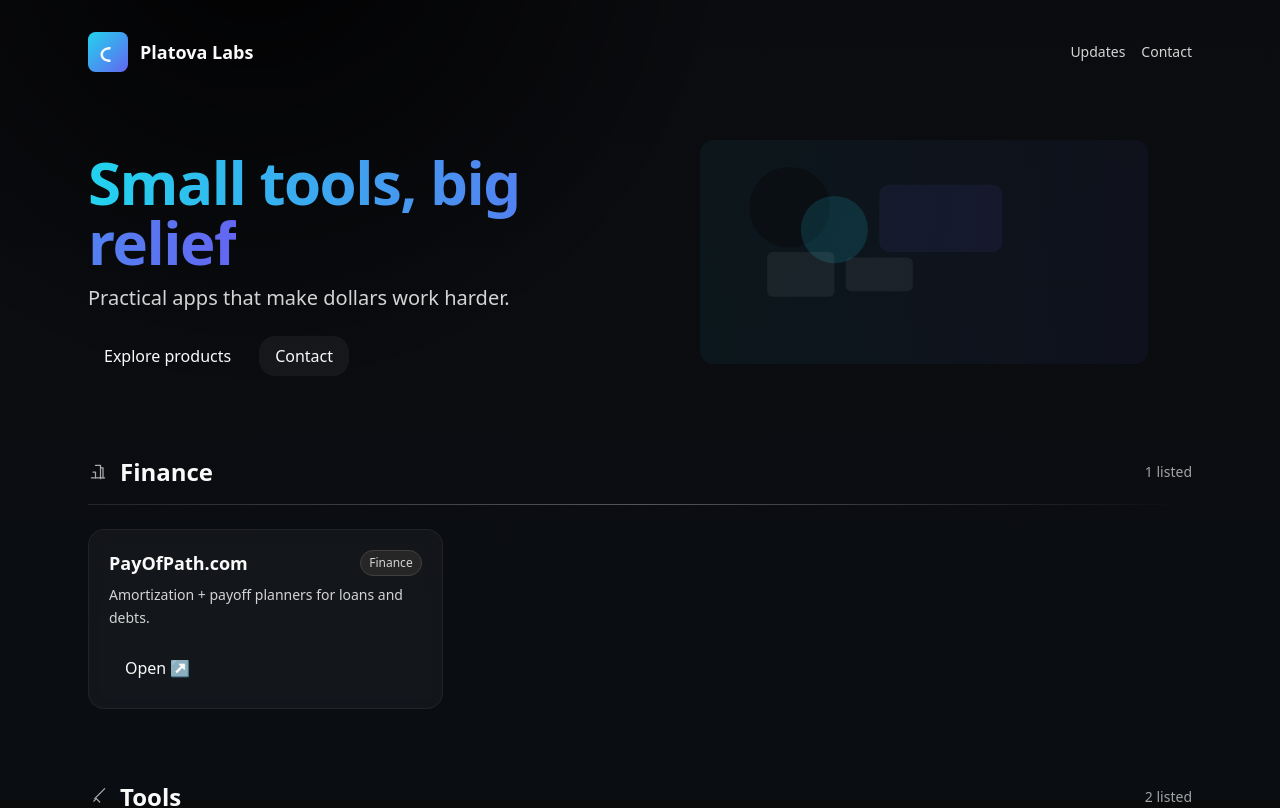
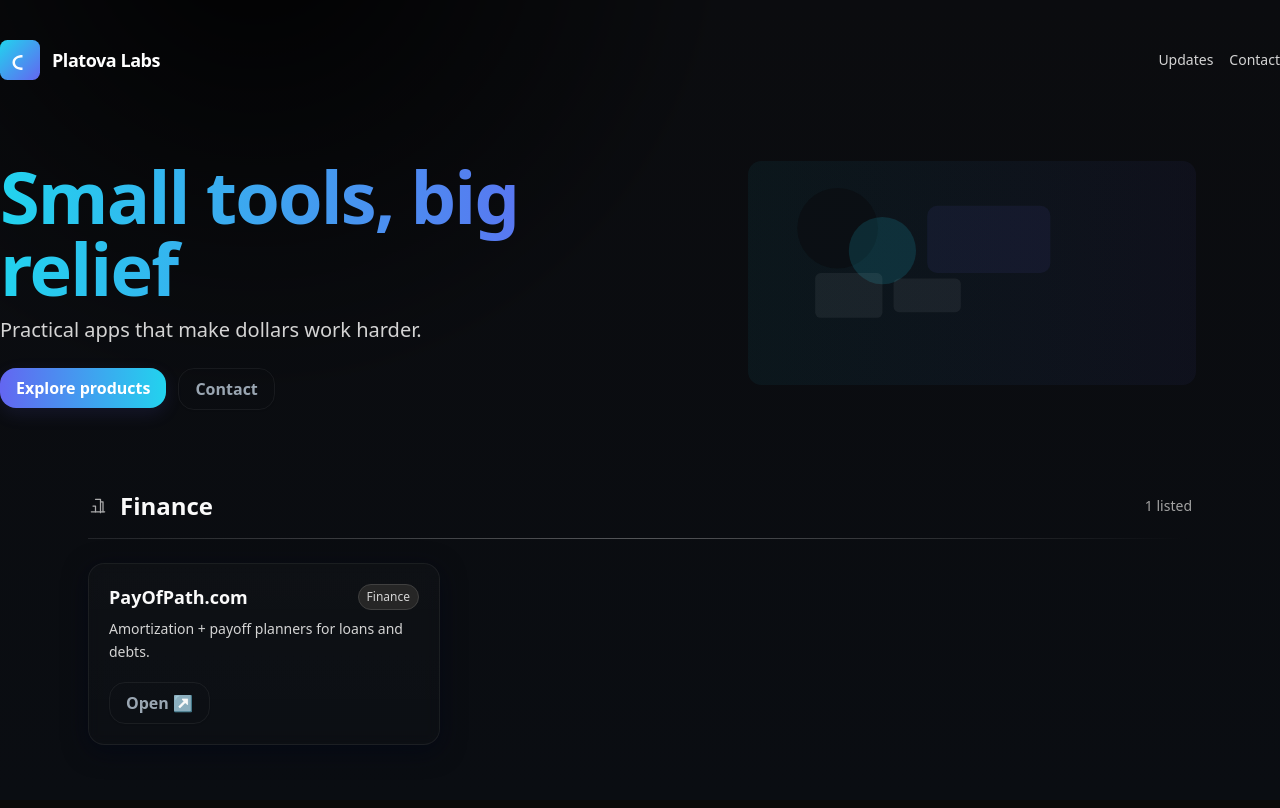
Before and after one commit to platinummorgan/platovalabs, a Next.js app: page / in a window 1280 px wide. Shown: the top 808 px of the page. Built offline with nearby package versions, Linux system fonts and the light colour scheme.

Commit message:
visual: refresh header/hero, strengthen palette, refine cards & buttons

```diff
--- a/app/globals.css
+++ b/app/globals.css
@@ -7,8 +7,10 @@
 :root {
 	--brand-cyan: #22D3EE;
 	--brand-indigo: #6366F1;
-	--brand-slate: #0B0C0F;
-	--brand-ink: #0F172A;
+	--brand-slate: #071018;
+	--brand-ink: #0B1220;
+	--muted-foreground: #9AA6B2;
+	--glass-contrast: rgba(255,255,255,0.06);
 }
 
 /* Layered soft radial/linear background for a dark noise vibe */
@@ -51,11 +53,15 @@ body::after {
 .backdrop-grid { background-image: radial-gradient(rgba(255,255,255,0.01) 1px, transparent 1px); background-size: 20px 20px; }
 
 /* Brand button styles */
-.btn-brand { background: linear-gradient(90deg,var(--brand-indigo), var(--brand-cyan)); color: white; }
-.btn-ghost { background: transparent; border: 1px solid rgba(255,255,255,0.06); color: #e6eef8; }
+.btn-brand { background: linear-gradient(90deg,var(--brand-indigo), var(--brand-cyan)); color: white; box-shadow: 0 6px 18px rgba(99,102,241,0.12); }
+.btn-ghost { background: transparent; border: 1px solid var(--glass-contrast); color: var(--muted-foreground); }
 
 /* Glass card */
-.card-glass { background: rgba(255,255,255,0.04); border: 1px solid rgba(255,255,255,0.06); backdrop-filter: blur(6px); }
+.card-glass { background: linear-gradient(180deg, rgba(255,255,255,0.02), rgba(255,255,255,0.01)); border: 1px solid var(--glass-contrast); backdrop-filter: blur(6px); box-shadow: 0 6px 24px rgba(2,6,23,0.6); }
+
+.site-headline { color: transparent; background-clip: text; -webkit-background-clip: text; background-image: linear-gradient(90deg,var(--brand-cyan), var(--brand-indigo)); }
+
+.muted { color: var(--muted-foreground); }
 
 @media (prefers-reduced-motion: reduce) {
 	* { transition: none !important; animation: none !important; }
--- a/app/page.tsx
+++ b/app/page.tsx
@@ -9,8 +9,8 @@ import HeroArt from '@/components/HeroArt';
 export default function Home() {
   return (
     <main className="min-h-screen">
-      <header className="pt-8 pb-8">
-        <div className="section-wrap flex items-center justify-between">
+      <header className="pt-10 pb-8">
+        <div className="container flex items-center justify-between">
           <Logo />
           <nav className="flex items-center gap-4">
             <Link href="/updates" className="text-sm text-neutral-300">Updates</Link>
@@ -20,15 +20,15 @@ export default function Home() {
       </header>
 
       <section className="pt-6 pb-10">
-        <div className="section-wrap grid md:grid-cols-2 gap-8 items-center">
+        <div className="container grid md:grid-cols-2 gap-12 items-center">
           <div>
-            <h1 className="mt-6 text-4xl sm:text-6xl font-extrabold tracking-tight leading-tight">
-              <span className="bg-clip-text text-transparent bg-gradient-to-r from-[var(--brand-cyan)] to-[var(--brand-indigo)]">Small tools, big relief</span>
+            <h1 className="mt-6 text-5xl sm:text-7xl font-extrabold tracking-tight leading-tight site-headline">
+              Small tools, big relief
             </h1>
             <p className="mt-3 text-lg sm:text-xl text-neutral-300 max-w-3xl">Practical apps that make dollars work harder.</p>
             <div className="mt-6 flex gap-3">
-              <Link href="#products"><Button aria-label="Explore products">Explore products</Button></Link>
-              <Link href="/contact"><Button className="bg-white/5" aria-label="Contact">Contact</Button></Link>
+              <Link href="#products"><Button className="btn-brand btn-pill">Explore products</Button></Link>
+              <Link href="/contact"><Button className="btn-ghost btn-pill">Contact</Button></Link>
             </div>
           </div>
           <div className="flex justify-center">
@@ -55,9 +55,9 @@ export default function Home() {
               <span className="text-neutral-400 text-sm">{category.items.length} listed</span>
             </div>
             <div className="h-px mb-6 bg-gradient-to-r from-white/10 via-white/30 to-white/0" />
-            <div className="grid sm:grid-cols-2 lg:grid-cols-3 gap-5">
+            <div className="grid sm:grid-cols-2 lg:grid-cols-3 gap-6">
             {category.items.map((p: any) => (
-              <Card key={p.name} className="p-5 hover:bg-neutral-900 transition">
+              <Card key={p.name} className="hover:bg-neutral-900 transition">
                 <div className="flex items-center justify-between">
                   <h3 className="text-[1.125rem] font-semibold leading-tight">{p.name}</h3>
                   <span className="text-xs px-2 py-1 rounded-full bg-neutral-800 text-neutral-300 border border-neutral-700">{p.tag}</span>
@@ -65,7 +65,7 @@ export default function Home() {
                 <p className="mt-2 text-neutral-300 text-sm leading-relaxed min-h-[48px]" style={{maxWidth: '50ch'}}>{p.blurb}</p>
                 <div className="mt-4 flex items-center gap-3">
                   <a href={p.href} target="_blank" rel="noreferrer" aria-label={`Open ${p.name}`}>
-                    <Button aria-label={`Open ${p.name}`}>Open ↗</Button>
+                    <Button className="btn-ghost" aria-label={`Open ${p.name}`}>Open ↗</Button>
                   </a>
                   {/* changelog link intentionally removed; updates are on the /updates page */}
                 </div>
--- a/components/Logo.tsx
+++ b/components/Logo.tsx
@@ -5,7 +5,7 @@ export default function Logo({ className = '' }: { className?: string }) {
     <Link href="/" aria-label="Platova Labs home" className={`inline-flex items-center gap-3 ${className}`}>
       <svg width="40" height="40" viewBox="0 0 64 64" fill="none" xmlns="http://www.w3.org/2000/svg" aria-hidden>
         <rect width="64" height="64" rx="12" fill="url(#g)" />
-        <path d="M20 36c0-8 8-12 16-12v4c-6 0-12 2-12 8 0 6 6 8 12 8v4c-8 0-16-4-16-12z" fill="white" opacity="0.95" />
+        <path d="M20 36c0-8 8-12 16-12v4c-6 0-12 2-12 8 0 6 6 8 12 8v4c-8 0-16-4-16-12z" fill="white" opacity="0.98" />
         <defs>
           <linearGradient id="g" x1="0" y1="0" x2="1" y2="1">
             <stop offset="0" stopColor="#22D3EE" />
@@ -13,7 +13,7 @@ export default function Logo({ className = '' }: { className?: string }) {
           </linearGradient>
         </defs>
       </svg>
-      <span className="hidden sm:inline-block font-semibold text-lg">Platova Labs</span>
+      <span className="hidden sm:inline-block font-extrabold text-lg tracking-tight text-white">Platova Labs</span>
     </Link>
   );
 }
--- a/components/ui.tsx
+++ b/components/ui.tsx
@@ -3,7 +3,7 @@ export function Button({ className = '', ...props }: React.ButtonHTMLAttributes<
   return (
     <button
       className={
-        'inline-flex items-center gap-2 rounded-2xl px-4 py-2 font-medium focus:outline-none focus-visible:ring-2 focus-visible:ring-[var(--brand-cyan)] ' +
+        'inline-flex items-center gap-2 rounded-2xl px-4 py-2 font-semibold transition shadow-sm hover:shadow-md transform hover:-translate-y-0.5 focus:outline-none focus-visible:ring-2 focus-visible:ring-[var(--brand-cyan)] ' +
         className
       }
       {...props}
@@ -15,8 +15,8 @@ export function Card({ className = '', children }: { className?: string; childre
   return (
     <div
       className={
-        'rounded-2xl transition transform hover:-translate-y-0.5 hover:shadow-xl ' +
-        'card-glass ' + className
+        'rounded-2xl transition-transform duration-200 transform hover:-translate-y-0.5 hover:shadow-xl ' +
+        'card-glass p-5 ' + className
       }
     >
       {children}
```
